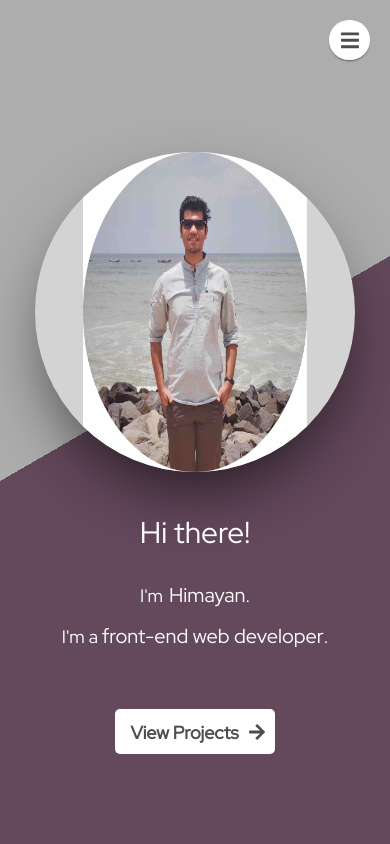
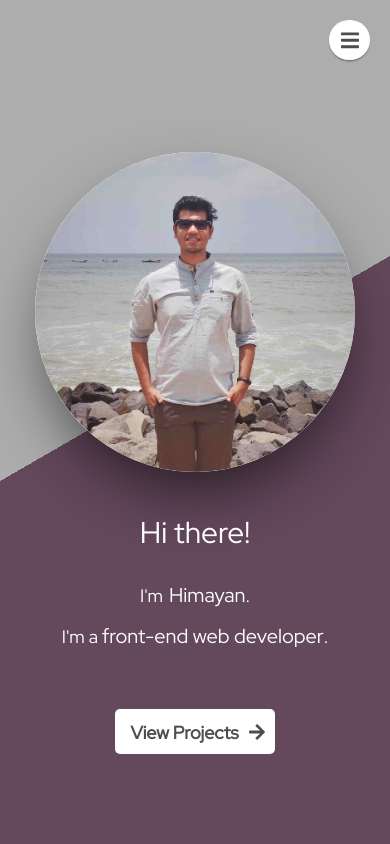
Before and after one commit to himayand21/portfolio, a React (Create React App) app: page / in a window 390 px wide. Shown: the top 844 px of the page. Built offline with nearby package versions, Linux system fonts and the light colour scheme.

Commit message:
fix: profile pic margin removed

```diff
--- a/src/responsive.css
+++ b/src/responsive.css
@@ -78,11 +78,6 @@
     display: block;
   }
 }
-@media only screen and (max-height: 600px) {
-  .profile-pic {
-    margin-top: 30px;
-  }
-}
 
 @media only screen and (min-width: 910px) and (max-width: 1520px) {
   .my-description-wrapper {
@@ -112,11 +107,6 @@
   }
   .himayan {
     font-size: 20px;
-  }
-  .profile-pic {
-    width: 70%;
-    margin-right: 15%;
-    margin-left: 15%;
   }
   .my-profession {
     font-size: 20px;
```
